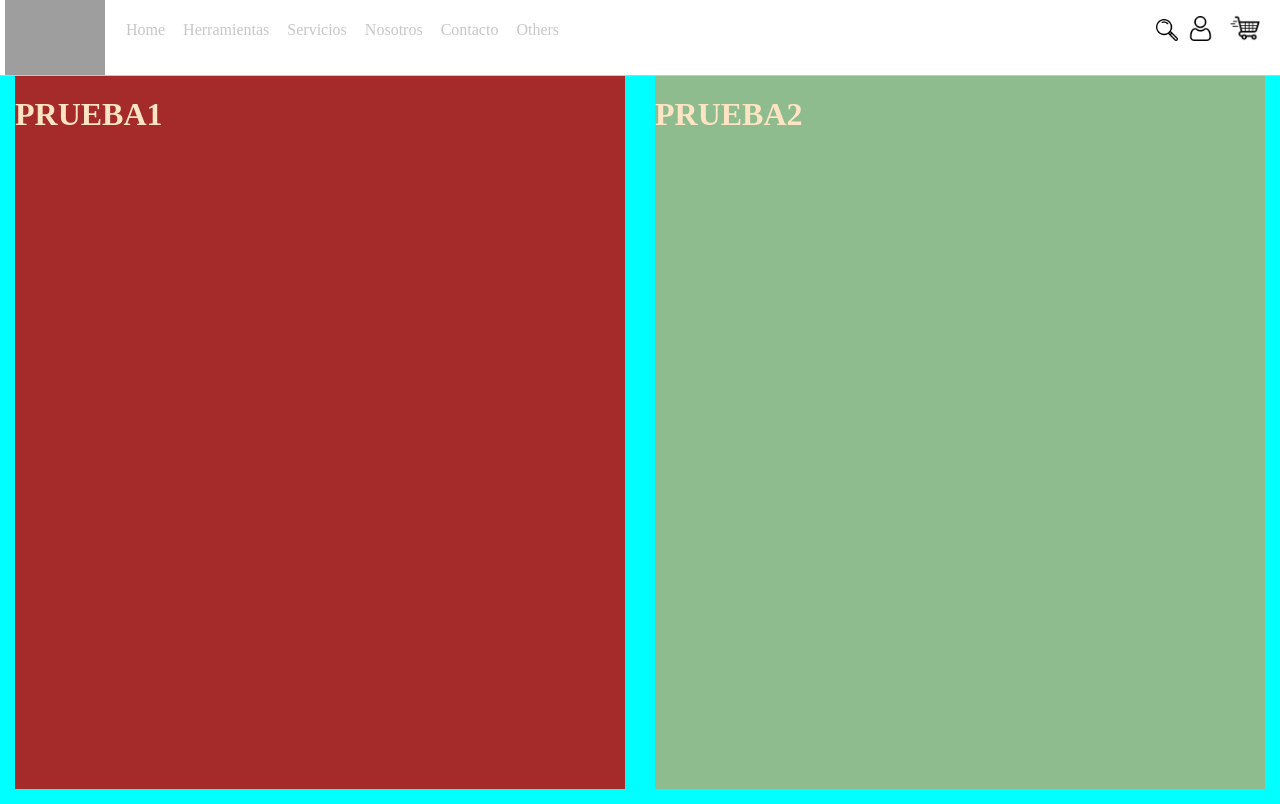
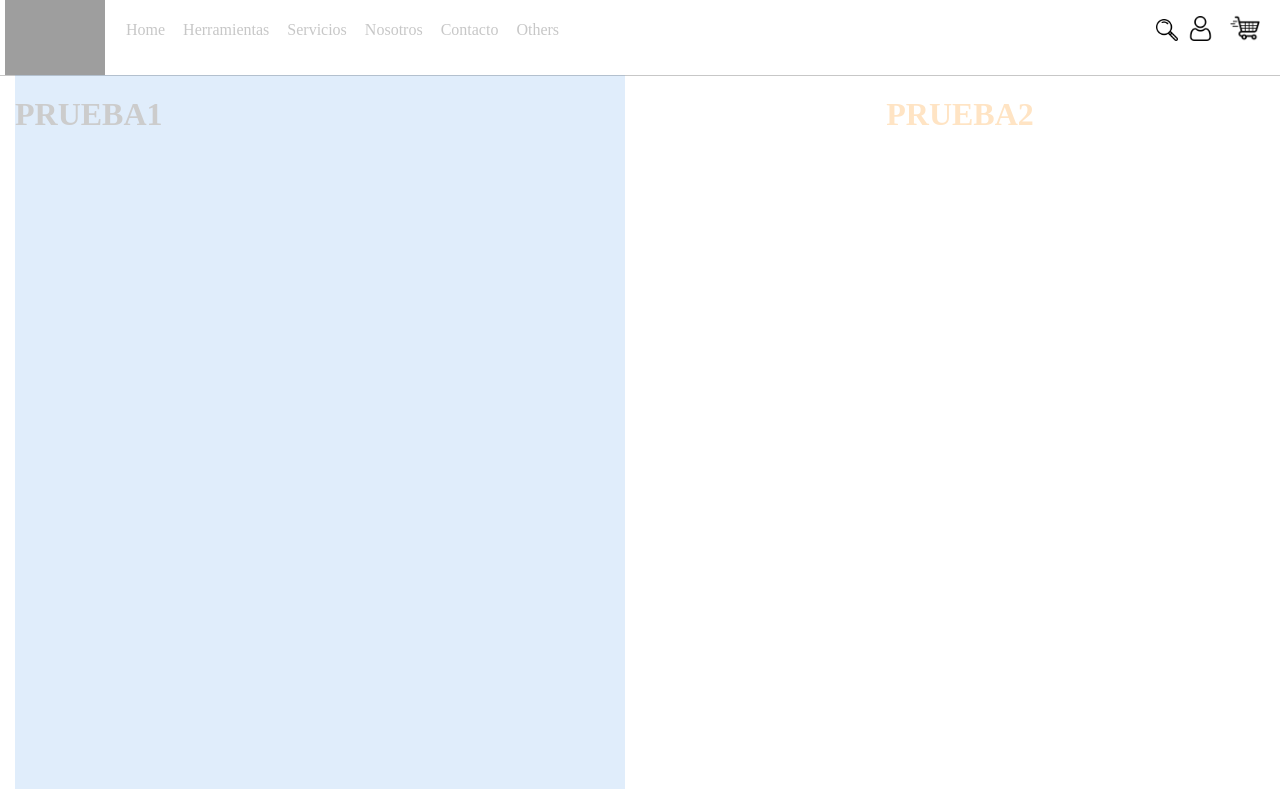
Before and after one commit to jorpaz/kraft-weld-react, a React (Vite) app: page / in a window 1280 px wide. Built offline with nearby package versions, Linux system fonts and the light colour scheme; grey boxes are pictures that could not be loaded; a web font is replaced by a local one.

Commit message:
grid config v2

```diff
--- a/src/styles/Home.css
+++ b/src/styles/Home.css
@@ -3,23 +3,23 @@
 .container{
     display: grid;
     grid-template-columns: repeat(2,50%);
-    background-color: aqua;
     margin-top: 60px;
     height: 93vh;
 }
 
 .info-containers-left{
     grid-column: 1;
-    background-color: brown;
-    color: bisque;
+    background-color:var(--hospital-green);
     margin: 15px;
+    opacity: 20%;
 }
 
 .info-containers-right{
     grid-column: 2;
-    background-color:darkseagreen;
+    /* background-color:darkseagreen; */
     color: bisque;
     margin: 15px;
+    justify-items: center;
 }
 
 @media (max-width: 640px){
```
